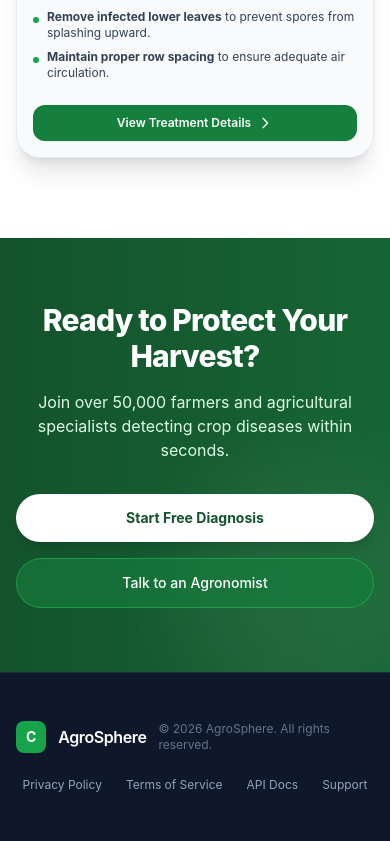
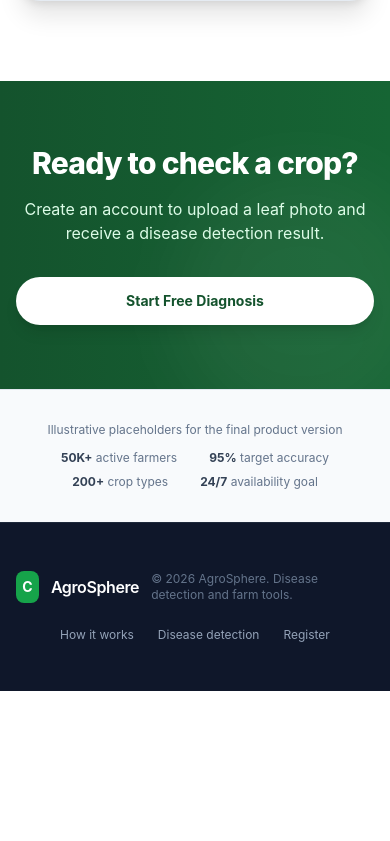
Before and after one commit to ndifondavid/Agro-sphere, a Flask app: page / in a window 390 px wide. Shown: the part 3806-4647 px from the top of the page. After the commit the page ends 4497 px from the top, so only its background shows below. Run offline with Flask 3, Linux system fonts and the light colour scheme; some libraries are stand-ins or nearby versions.

Commit message:
Align landing page with disease detection focus

```diff
--- a/app/templates/landing/index.html
+++ b/app/templates/landing/index.html
@@ -66,15 +66,15 @@
 </svg>
 </div>
 <span class="text-xl font-bold tracking-tight text-slate-900 flex items-center gap-1">
-          CropCare <span class="text-brand-700">AI</span>
+          Agro<span class="text-brand-700">Sphere</span>
 </span>
 </a>
 <!-- Desktop Navigation Links -->
 <nav aria-label="Main Navigation" class="hidden md:flex items-center gap-8 text-sm font-medium text-slate-600">
 <a class="text-brand-700 hover:text-brand-800 transition-colors" href="#home">Home</a>
 <a class="hover:text-slate-900 transition-colors" href="#how-it-works">How It Works</a>
-<a class="hover:text-slate-900 transition-colors" href="#features">Features</a>
-<a class="hover:text-slate-900 transition-colors" href="#pricing">Pricing</a>
+<a class="hover:text-slate-900 transition-colors" href="#features">Disease Detection</a>
+<a class="hover:text-slate-900 transition-colors" href="#tools">Farm Tools</a>
 </nav>
 <!-- CTA & Auth Buttons -->
 <div class="flex items-center gap-4">
@@ -128,31 +128,6 @@
 </svg>
                 Watch Demo
               </a>
-</div>
-<!-- Social Proof / Stats Grid -->
-<div class="w-full pt-8 border-t border-slate-200/80">
-<div class="grid grid-cols-2 sm:grid-cols-4 gap-6 sm:gap-2">
-<!-- Stat 1 -->
-<div class="text-left sm:pr-4">
-<div class="text-2xl font-bold text-slate-900">50K+</div>
-<div class="text-xs text-slate-500 font-medium mt-0.5">Active Farmers</div>
-</div>
-<!-- Stat 2 -->
-<div class="text-left sm:px-4 sm:border-l sm:border-slate-200">
-<div class="text-2xl font-bold text-slate-900">95%</div>
-<div class="text-xs text-slate-500 font-medium mt-0.5">Detection Accuracy</div>
-</div>
-<!-- Stat 3 -->
-<div class="text-left sm:px-4 sm:border-l sm:border-slate-200">
-<div class="text-2xl font-bold text-slate-900">200+</div>
-<div class="text-xs text-slate-500 font-medium mt-0.5">Crop Types</div>
-</div>
-<!-- Stat 4 -->
-<div class="text-left sm:pl-4 sm:border-l sm:border-slate-200">
-<div class="text-2xl font-bold text-slate-900">24/7</div>
-<div class="text-xs text-slate-500 font-medium mt-0.5">Expert Support</div>
-</div>
-</div>
 </div>
 </div>
 <!-- Hero Right Column: Farmer Visual with Contextual Glass Cards -->
@@ -258,17 +233,17 @@
 <div class="w-full px-4 sm:px-6 lg:px-8">
 <!-- Section Header -->
 <div class="max-w-3xl mb-16">
-<span class="text-xs font-bold tracking-widest text-brand-700 uppercase mb-2 block">Comprehensive Toolkit</span>
+<span class="text-xs font-bold tracking-widest text-brand-700 uppercase mb-2 block">Primary capability</span>
 <h2 class="text-3xl sm:text-4xl font-extrabold text-slate-900 tracking-tight">
-            Powerful Features for Healthier Crops
+            Detect disease before it spreads
           </h2>
 <p class="mt-4 text-lg text-slate-600">
-            Engineered with farmers and agronomists in mind to maximize field yields and eradicate pathogen spread.
+            Start with a leaf photo, receive an AI result, and use the recommendation to decide what to do next.
           </p>
 </div>
 <div class="grid grid-cols-1 lg:grid-cols-12 gap-12 items-center">
 <!-- Left Column: Feature List Cards -->
-<div class="lg:col-span-5 space-y-4">
+<div class="lg:col-span-5 space-y-4" id="tools">
 <!-- Feature Item 1 -->
 <div class="p-5 rounded-2xl border border-brand-200/80 bg-brand-50/40 hover:bg-brand-50 transition-all duration-150 flex items-start gap-4">
 <div class="w-12 h-12 rounded-xl bg-brand-700 text-white flex items-center justify-center shrink-0 shadow-sm shadow-brand-700/20">
@@ -301,8 +276,8 @@
 </svg>
 </div>
 <div>
-<h3 class="text-base font-bold text-slate-900">Community Support</h3>
-<p class="text-sm text-slate-600 mt-1">Connect with verified regional agronomists and peer farmers to share advice.</p>
+<h3 class="text-base font-bold text-slate-900">Scan history</h3>
+<p class="text-sm text-slate-600 mt-1">Review previous scan results and recommendations as your farm record grows.</p>
 </div>
 </div>
 <!-- Feature Item 4 -->
@@ -313,8 +288,8 @@
 </svg>
 </div>
 <div>
-<h3 class="text-base font-bold text-slate-900">Detailed Reports</h3>
-<p class="text-sm text-slate-600 mt-1">Export PDF diagnosis summaries, pathogen trends, and compliance documentation.</p>
+<h3 class="text-base font-bold text-slate-900">Market access</h3>
+<p class="text-sm text-slate-600 mt-1">After managing your crops, list available produce for buyers to discover.</p>
 </div>
 </div>
 </div>
@@ -423,23 +398,29 @@
 <div class="absolute -right-10 -bottom-10 w-64 h-64 bg-white/5 rounded-full blur-2xl pointer-events-none"></div>
 <div class="w-full px-4 sm:px-6 lg:px-8 text-center relative z-10">
 <h2 class="text-3xl sm:text-4xl font-extrabold tracking-tight mb-4">
-          Ready to Protect Your Harvest?
+          Ready to check a crop?
         </h2>
 <p class="text-brand-100 text-base sm:text-lg max-w-2xl mx-auto mb-8">
-          Join over 50,000 farmers and agricultural specialists detecting crop diseases within seconds.
+          Create an account to upload a leaf photo and receive a disease detection result.
         </p>
 <div class="flex flex-col sm:flex-row items-center justify-center gap-4">
 <a class="w-full sm:w-auto px-8 py-3.5 rounded-full bg-white text-brand-900 font-bold text-sm sm:text-base hover:bg-slate-100 transition-colors shadow-lg" href="{{ url_for('auth.register') }}">
             Start Free Diagnosis
-          </a>
-<a class="w-full sm:w-auto px-8 py-3.5 rounded-full bg-brand-700/60 border border-brand-500/50 text-white font-medium text-sm sm:text-base hover:bg-brand-700 transition-colors" href="#contact">
-            Talk to an Agronomist
           </a>
 </div>
 </div>
 </section>
 <!-- END: CallToActionBanner -->
 </main>
+<section class="py-8 bg-slate-50 border-t border-slate-200 text-center" data-purpose="illustrative-metrics">
+<p class="text-xs text-slate-500">Illustrative placeholders for the final product version</p>
+<div class="mt-3 flex flex-wrap justify-center gap-x-8 gap-y-2 text-xs text-slate-500">
+<span><strong class="text-slate-700">50K+</strong> active farmers</span>
+<span><strong class="text-slate-700">95%</strong> target accuracy</span>
+<span><strong class="text-slate-700">200+</strong> crop types</span>
+<span><strong class="text-slate-700">24/7</strong> availability goal</span>
+</div>
+</section>
 <!-- BEGIN: MainFooter -->
 <footer class="bg-slate-900 text-slate-400 py-12 border-t border-slate-800" data-purpose="page-footer">
 <div class="w-full px-4 sm:px-6 lg:px-8">
@@ -450,14 +431,13 @@
             C
           </div>
 <span class="text-white font-semibold tracking-tight">AgroSphere</span>
-<span class="text-xs text-slate-500">© 2026 AgroSphere. All rights reserved.</span>
+<span class="text-xs text-slate-500">© 2026 AgroSphere. Disease detection and farm tools.</span>
 </div>
 <!-- Secondary links -->
 <div class="flex flex-wrap items-center gap-6 text-xs sm:text-sm">
-<a class="hover:text-white transition-colors" href="#privacy">Privacy Policy</a>
-<a class="hover:text-white transition-colors" href="#terms">Terms of Service</a>
-<a class="hover:text-white transition-colors" href="#documentation">API Docs</a>
-<a class="hover:text-white transition-colors" href="#contact">Support</a>
+<a class="hover:text-white transition-colors" href="#how-it-works">How it works</a>
+<a class="hover:text-white transition-colors" href="#features">Disease detection</a>
+<a class="hover:text-white transition-colors" href="{{ url_for('auth.register') }}">Register</a>
 </div>
 </div>
 </div>
```
